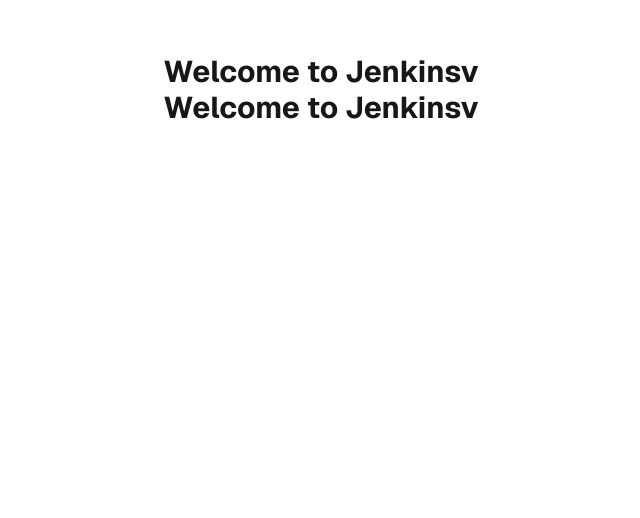
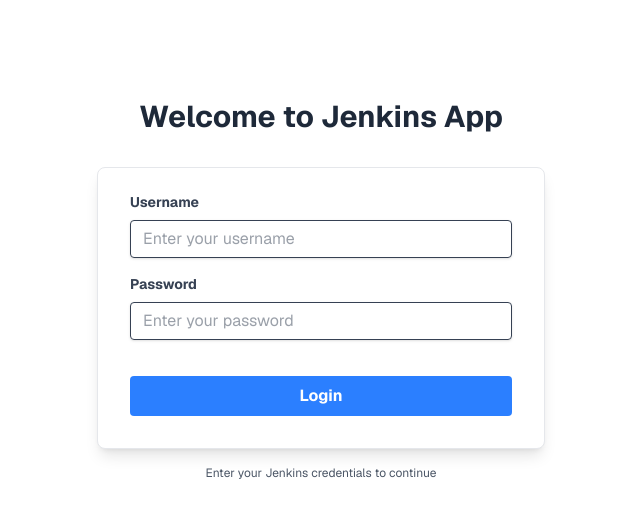
Before and after one commit to rakcomputing/jenkinsapp, a Next.js app: page / in a window 1280 px wide. Shown: the top 518 px of the page, without its empty margins (319-959 px from the left). Built offline with nearby package versions, Linux system fonts and the light colour scheme.

Commit message:
Add Dockerfile for Jenkins deployment

```diff
--- a/src/app/page.js
+++ b/src/app/page.js
@@ -1,11 +1,87 @@
+"use client";
+
 import Image from "next/image";
+import { useState } from "react";
 
 export default function Home() {
+  const [username, setUsername] = useState("");
+  const [password, setPassword] = useState("");
+
+  const handleLogin = (e) => {
+    e.preventDefault();
+    // Add your login logic here
+    console.log("Login attempt:", { username, password });
+
+    // Example: Basic validation
+    if (username && password) {
+      alert(`Welcome, ${username}!`);
+      // Here you would typically make an API call to authenticate
+      // Example: router.push('/dashboard') after successful login
+    } else {
+      alert("Please enter both username and password");
+    }
+  };
+
   return (
-    <div className="grid grid-rows-[20px_1fr_20px] items-center justify-items-center min-h-screen p-8 pb-20 gap-16 sm:p-20 font-[family-name:var(--font-geist-sans)]">
-      <div>
-        <h1 className="text-3xl font-bold">Welcome to Jenkinsv</h1>
-        <h1 className="text-3xl font-bold">Welcome to Jenkinsv</h1>
+    <div className=" mt-50 grid grid-rows-[20px_1fr_20px] items-center justify-items-center min-h-screen p-8 pb-20 gap-16 sm:p-20 font-[family-name:var(--font-geist-sans)]">
+      <div className="w-full max-w-md">
+        <h1 className="text-3xl font-bold text-center mb-8 text-gray-800">
+          Welcome to Jenkins App
+        </h1>
+
+        <form
+          onSubmit={handleLogin}
+          className="bg-white shadow-lg rounded-lg px-8 pt-6 pb-8 mb-4 border border-gray-200"
+        >
+          <div className="mb-4">
+            <label
+              className="block text-gray-700 text-sm font-bold mb-2"
+              htmlFor="username"
+            >
+              Username
+            </label>
+            <input
+              className="shadow appearance-none border rounded w-full py-2 px-3 text-gray-700 leading-tight focus:outline-none focus:shadow-outline focus:border-blue-500"
+              id="username"
+              type="text"
+              placeholder="Enter your username"
+              value={username}
+              onChange={(e) => setUsername(e.target.value)}
+              required
+            />
+          </div>
+
+          <div className="mb-6">
+            <label
+              className="block text-gray-700 text-sm font-bold mb-2"
+              htmlFor="password"
+            >
+              Password
+            </label>
+            <input
+              className="shadow appearance-none border rounded w-full py-2 px-3 text-gray-700 mb-3 leading-tight focus:outline-none focus:shadow-outline focus:border-blue-500"
+              id="password"
+              type="password"
+              placeholder="Enter your password"
+              value={password}
+              onChange={(e) => setPassword(e.target.value)}
+              required
+            />
+          </div>
+
+          <div className="flex items-center justify-between">
+            <button
+              className="bg-blue-500 hover:bg-blue-700 text-white font-bold py-2 px-4 rounded focus:outline-none focus:shadow-outline w-full transition duration-200"
+              type="submit"
+            >
+              Login
+            </button>
+          </div>
+        </form>
+
+        <p className="text-center text-gray-600 text-xs">
+          Enter your Jenkins credentials to continue
+        </p>
       </div>
     </div>
   );
```
Also changed, not shown: 1 other file (tests, documents, lock files or other folders).
